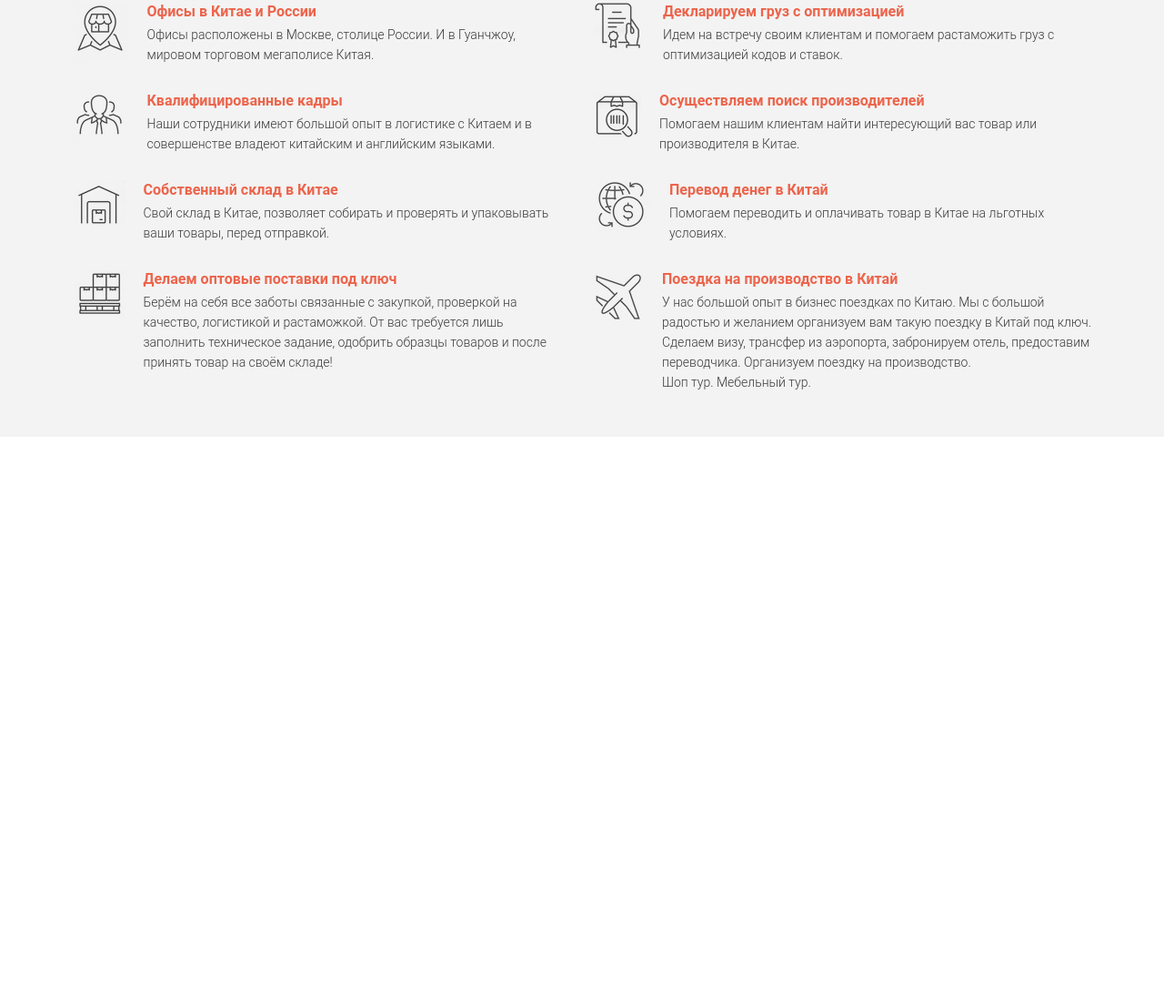
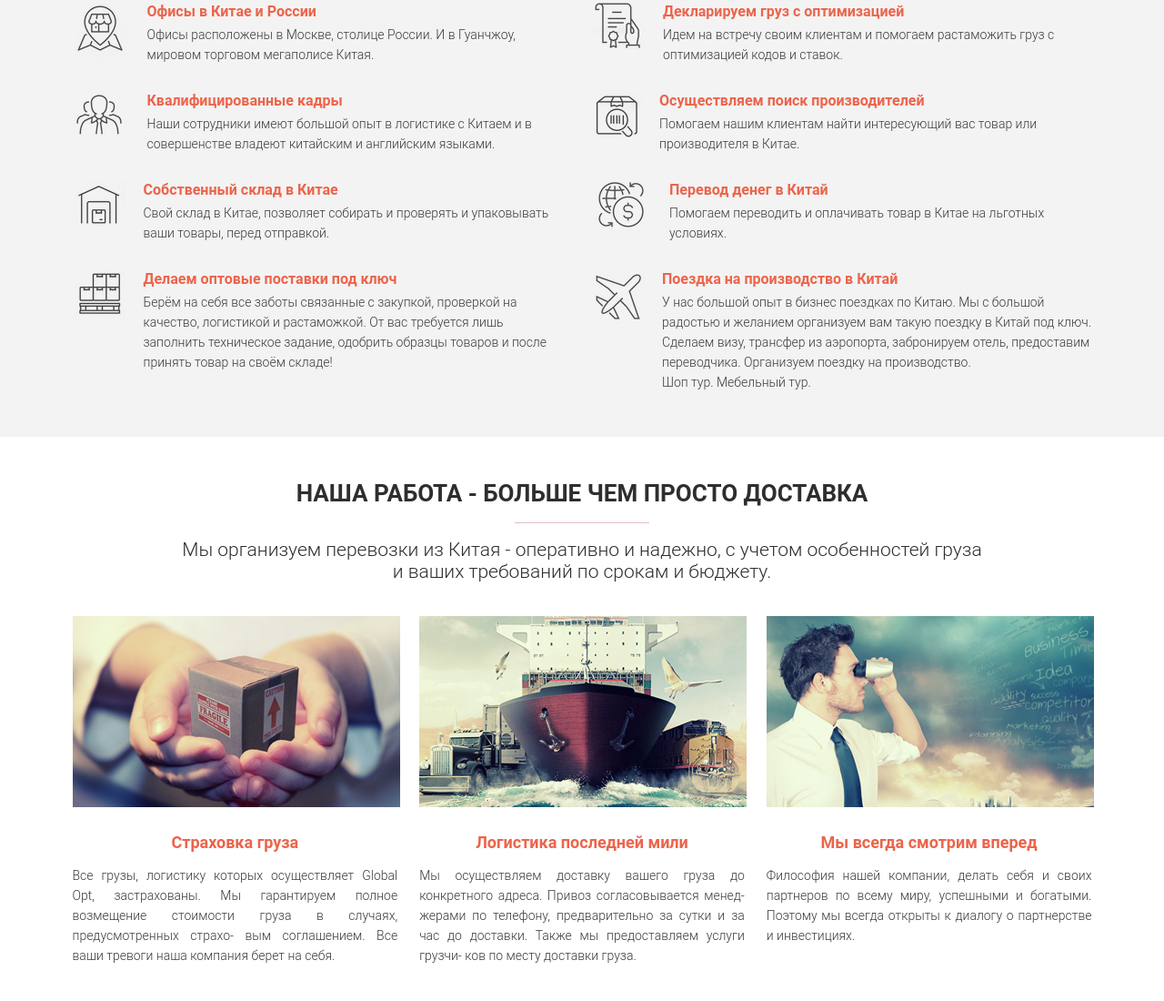
Before and after one commit to Butra2332/trucking, a website: page src/index.html in a window 1280 px wide. Shown: the part 829-1929 px from the top of the page at 91% size. Before the commit the page ends 1309 px from the top, so only its background shows below. Drawn offline with Linux system fonts and the light colour scheme.

Commit message:
add section work

```diff
--- a/src/index.html
+++ b/src/index.html
@@ -67,7 +67,7 @@
     </section>
     <section class="advantages">
         <div class="container">
-            <div class="title">Преимущества работы с GlobalOpt</div>
+            <h2 class="title">Преимущества работы с GlobalOpt</h2>
             <div class="row">
                 <div class="col-md-6">
                     <div class="block">
@@ -160,6 +160,36 @@
             </div>
         </div>
     </section>
-
+    <section class="work">
+        <div class="container">
+            <h2 class="title_work">Наша работа - больше чем просто доставка</h2>
+            <hr>
+            <div class="work__subtitle">Мы организуем перевозки из Китая - оперативно и надежно, с учетом особенностей груза <br>
+                и ваших требований по срокам и бюджету.</div>
+            <div class="row">
+                <div class="col-md-4">
+                    <div class="work__block">
+                        <img src="img/hands.png" alt="hand">
+                        <div class="work__toptext">Страховка груза</div>
+                        <div class="work__text">Все грузы, логистику которых осуществляет Global Opt, застрахованы. Мы гарантируем полное возмещение стоимости груза в случаях, предусмотренных страхо- вым соглашением. Все ваши тревоги наша компания берет на себя.</div>
+                    </div>
+                </div>
+                <div class="col-md-4">
+                    <div class="work__block">
+                        <img src="img/ship.png" alt="ship">
+                        <div class="work__toptext">Логистика последней мили</div>
+                        <div class="work__text">Мы осуществляем доставку вашего груза до конкретного адреса. Привоз согласовывается менед- жерами по телефону, предварительно за сутки и за час до доставки. Также мы предоставляем услуги грузчи- ков по месту доставки груза.</div>
+                    </div>
+                </div>
+                <div class="col-md-4">
+                    <div class="work__block">
+                        <img src="img/man.png" alt="man">
+                        <div class="work__toptext">Мы всегда смотрим вперед</div>
+                        <div class="work__text">Философия нашей компании, делать себя и своих партнеров по всему миру, успешными и богатыми. Поэтому мы всегда открыты к диалогу о партнерстве и инвестициях. </div>
+                    </div>
+                </div>
+            </div>
+        </div>
+    </section>
 </body>
 </html>
--- a/src/sass/_advantages.scss
+++ b/src/sass/_advantages.scss
@@ -10,7 +10,7 @@
             margin-right: 20px;
         }
         .block__toptext {
-            color: #ec644b;
+            color: $first_color;
             font-size: 16px;
             font-weight: 700;
             font-style: normal;
--- a/src/sass/_button.scss
+++ b/src/sass/_button.scss
@@ -4,8 +4,8 @@
     height: 45px;
     border-radius: 21px;
     border: none;
-    background-color: #ec644b;
-    color: #ffffff;
+    background-color: $first_color;
+    color: $white_color;
     font-size: 12px;
     font-weight: 400;
     font-style: normal;
--- a/src/sass/_promo.scss
+++ b/src/sass/_promo.scss
@@ -12,11 +12,11 @@
         align-items: center;
         list-style-type: none;
         .menu__item {
-            border-right: 1px dotted #ffffff;
+            border-right: 1px dotted $white_color;
             padding-right: 20px;
         }
         .menu__link {
-            color: #ffffff;
+            color: $white_color;
             font-size: 15px;
             font-weight: 400;
             font-style: normal;
@@ -32,7 +32,7 @@
         justify-content: flex-start;
         margin-top: 15px;
         .header__question {
-            color: #ffffff;
+            color: $white_color;
             font-size: 14px;
             font-weight: 300;
             font-style: normal;
@@ -41,7 +41,7 @@
             text-align: right;
         }
         .header__phone {
-            color: #ffffff;
+            color: $white_color;
             font-size: 19px;
             font-weight: 700;
             font-style: normal;
@@ -55,7 +55,7 @@
     .promo__content {
         margin-top: 5px;
         .promo__content-text {
-            color: #ffffff;
+            color: $white_color;
             font-size: 24px;
             font-weight: 300;
             font-style: normal;
@@ -65,7 +65,7 @@
         }
         .promo__title {
             margin-top: 26px;
-            color: #ec644b;
+            color: $first_color;
             font-size: 72px;
             font-weight: 700;
             font-style: normal;
@@ -75,7 +75,7 @@
         }
         .promo__subtitle {
             margin-top: 9px;
-            color: #ffffff;
+            color: $white_color;
             font-size: 42px;
             font-weight: 400;
             font-style: normal;
@@ -88,7 +88,7 @@
             height: 2px;
             margin: 0 auto;
             margin-top: 38px;
-            background-color: #ffffff;
+            background-color: $white_color;
         }
     }
     .promo__item {
@@ -99,7 +99,7 @@
         }
         .promo__item-text {
             margin-top: 16px ;
-            color: #ffffff;
+            color: $white_color;
             font-size: 16px;
             font-weight: 300;
             font-style: normal;
--- a/src/sass/_title.scss
+++ b/src/sass/_title.scss
@@ -8,4 +8,14 @@
     text-align: center;
     text-transform: uppercase;
     margin-bottom: 32px;
+    &_work {
+        color: #2e2e2e;
+        font-size: 26px;
+        font-weight: 700;
+        font-style: normal;
+        letter-spacing: normal;
+        line-height: 23px;
+        text-align: center;
+        text-transform: uppercase;
+    }
 }
--- /dev/null
+++ b/src/sass/_variable.scss
@@ -0,0 +1,2 @@
+$first_color: #ec644b;
+$white_color: #ffffff;
--- /dev/null
+++ b/src/sass/_work.scss
@@ -0,0 +1,37 @@
+.work {
+    height: 620px;
+    padding: 51px 0 57px 0;
+    .work__subtitle {
+        margin-top: 17px;
+        color: #2e2e2e;
+        font-size: 21px;
+        font-weight: 300;
+        font-style: normal;
+        letter-spacing: normal;
+        line-height: 24px;
+        text-align: center;
+    }
+    .work__block {
+        margin-top: 37px;
+    }
+    .work__toptext {
+        margin-top: 28px;
+        color: $first_color;
+        font-size: 18px;
+        font-weight: 700;
+        font-style: normal;
+        letter-spacing: normal;
+        line-height: normal;
+        text-align: center;
+    }
+    .work__text {
+        margin-top: 15px;
+        color: #3a3a3a;
+        font-size: 14px;
+        font-weight: 300;
+        font-style: normal;
+        letter-spacing: normal;
+        line-height: 22px;
+        text-align: justify;
+    }
+}
--- a/src/sass/style.scss
+++ b/src/sass/style.scss
@@ -1,3 +1,4 @@
+@import "variable";
 @import "library/font";
 @import "library/bootstrap-grid.min";
 @import "library/bootstrap-reboot.min";
@@ -5,6 +6,7 @@
 @import "button";
 @import "title";
 @import "advantages";
+@import "work";
 
 
 * {font-family: 'Roboto', sans-serif;
@@ -13,3 +15,10 @@
 .container {
     max-width: 1145px;
 }
+hr {
+    width: 148px;
+    height: 3px;
+    color: #810505;
+    margin: 0 auto;
+    margin-top: 20px;
+}
```
Also changed, not shown: src/css/style.min.css, src/img/hands.png (added), src/img/man.png (added), src/img/ship.png (added), 1 other file.
